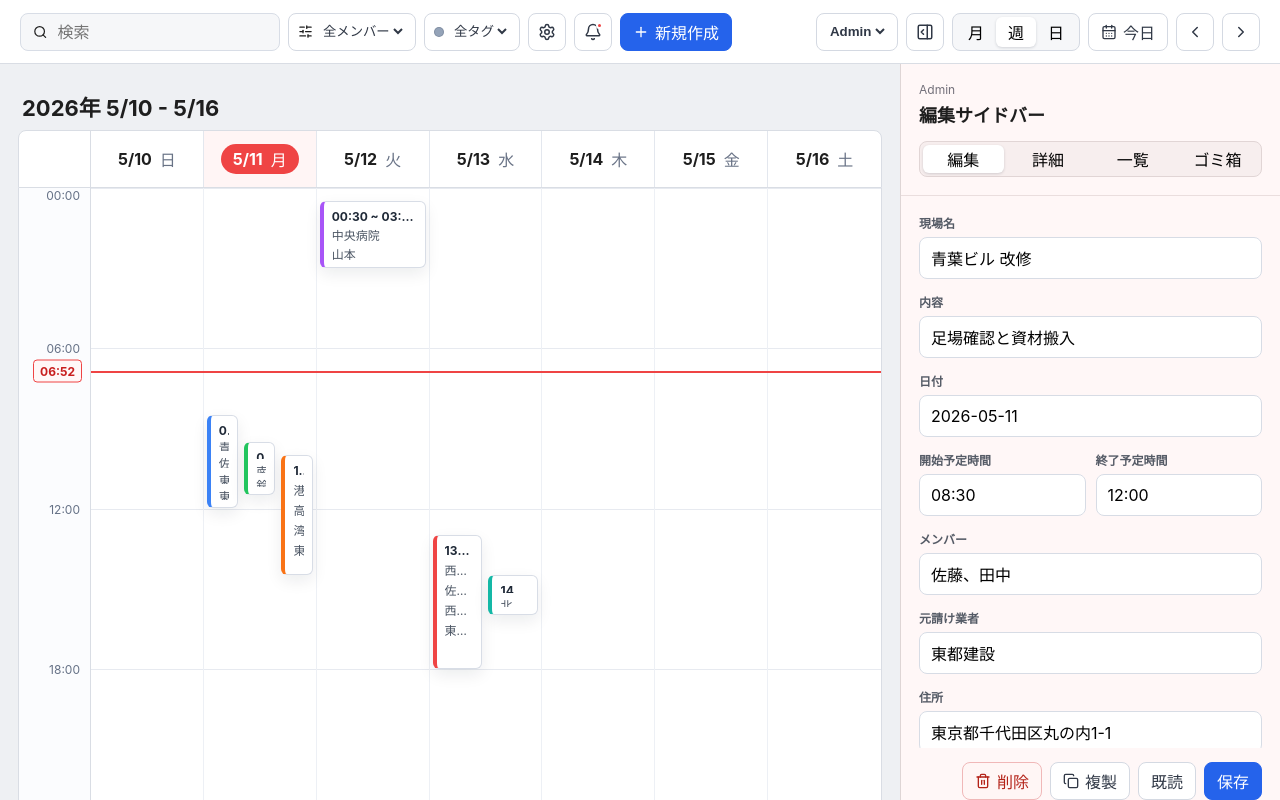
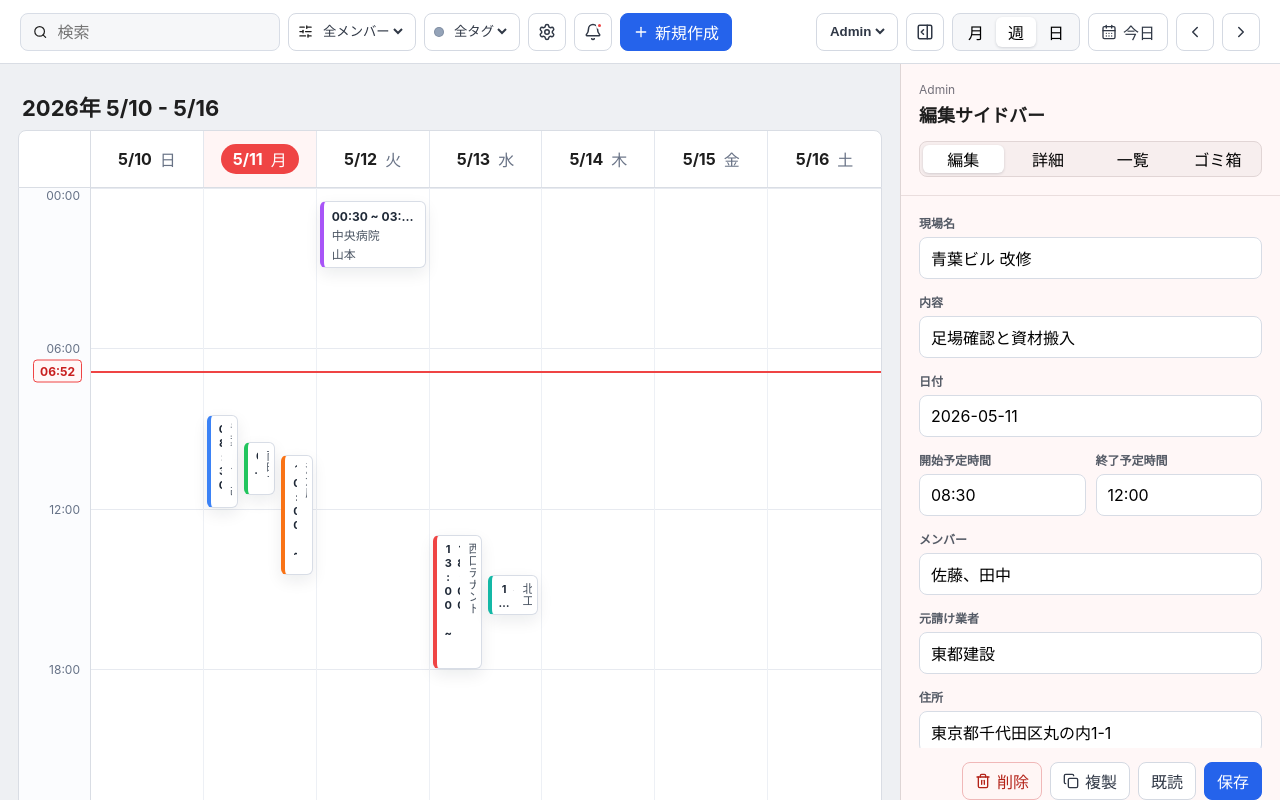
Before and after one commit to Reidev-ai/CalenderApp, a React (Vite) app: page / in a window 1280 px wide. Built offline with nearby package versions, Linux system fonts and the light colour scheme.

Commit message:
タスク表示の改善ー初め

```diff
--- a/src/App.tsx
+++ b/src/App.tsx
@@ -1,4 +1,4 @@
-import { useEffect, useMemo, useState, type PointerEvent as ReactPointerEvent } from "react";
+import { useEffect, useMemo, useRef, useState, type PointerEvent as ReactPointerEvent, type RefObject } from "react";
 import { Bell, CalendarDays, ChevronLeft, ChevronRight, Copy, PanelRightOpen, Plus, Search, Settings, SlidersHorizontal, Trash2 } from "lucide-react";
 import { mockSchedules } from "./mock/mockSchedules";
 import type { CalendarViewMode, LaidOutSchedule, Schedule, SidebarMode, Tag, UserRole } from "./types";
@@ -8,6 +8,7 @@ import { layoutSchedulesForDay } from "./utils/layoutSchedules";
 const weekDays = ["日", "月", "火", "水", "木", "金", "土"];
 const timeMarks = [0, 360, 720, 1080, 1440];
 const fallbackMaxVisibleColumns = 3;
+const minTaskCellWidth = 28;
 const currentMember = "佐藤";
 const storageKey = "calender-schedules-v1";
 const trashStorageKey = "calender-trash-v1";
@@ -48,6 +49,7 @@ export default function App() {
   const [memberFilter, setMemberFilter] = useState("all");
   const [tagFilter, setTagFilter] = useState("all");
   const [maxVisibleColumns, setMaxVisibleColumns] = useState(fallbackMaxVisibleColumns);
+  const [tagContextMenu, setTagContextMenu] = useState<{ tag: Tag; x: number; y: number } | null>(null);
   const now = useCurrentTime();
   const currentMinute = now.getHours() * 60 + now.getMinutes();
   const weekDates = useMemo(() => getWeekDays(anchorDate), [anchorDate]);
@@ -192,6 +194,18 @@ export default function App() {
     setTags((current) => current.map((tag) => (tag.id === tagId ? { ...tag, ...patch } : tag)));
   }
 
+  function openTagContextMenu(tag: Tag, x: number, y: number) {
+    setTagContextMenu({ tag, x, y });
+  }
+
+  function deleteTag(tag: Tag) {
+    setTags((current) => current.filter((item) => item.id !== tag.id));
+    setSchedules((current) => current.map((schedule) => removeTagFromSchedule(schedule, tag.color)));
+    setTrashSchedules((current) => current.map((schedule) => removeTagFromSchedule(schedule, tag.color)));
+    setTagFilter((current) => (current === tag.color ? "all" : current));
+    setTagContextMenu(null);
+  }
+
   function moveAnchor(step: number) {
     setAnchorDate((current) => {
       const next = new Date(current);
@@ -256,7 +270,7 @@ export default function App() {
           <CalendarDayDesktop
             date={anchorDate}
             schedules={visibleSchedules}
-            maxVisibleColumns={maxVisibleColumns}
+            fallbackMaxVisibleColumns={maxVisibleColumns}
             currentMinute={currentMinute}
             onSelectSchedule={openSchedule}
             onOpenOverlapList={openOverlapList}
@@ -265,7 +279,7 @@ export default function App() {
           <CalendarWeekDesktop
             weekDates={weekDates}
             schedules={visibleSchedules}
-            maxVisibleColumns={maxVisibleColumns}
+            fallbackMaxVisibleColumns={maxVisibleColumns}
             currentMinute={currentMinute}
             onSelectSchedule={openSchedule}
             onOpenOverlapList={openOverlapList}
@@ -287,6 +301,7 @@ export default function App() {
           onMarkAsRead={markSelectedAsRead}
           onRestoreSchedule={restoreSchedule}
           onAddTag={addTag}
+          onOpenTagContextMenu={openTagContextMenu}
           onStartResize={startSidebarResize}
         />
       </main>
@@ -298,8 +313,18 @@ export default function App() {
         onAddTag={addTag}
         onUpdateTag={updateTag}
         onOpenTrash={openTrash}
+        onOpenTagContextMenu={openTagContextMenu}
         onClose={() => setSettingOpen(false)}
       />
+      {tagContextMenu && (
+        <TagContextMenu
+          tag={tagContextMenu.tag}
+          x={tagContextMenu.x}
+          y={tagContextMenu.y}
+          onDelete={deleteTag}
+          onClose={() => setTagContextMenu(null)}
+        />
+      )}
     </div>
   );
 }
@@ -488,13 +513,17 @@ function CalendarMonthDesktop({ anchorDate, monthDates, schedules, onSelectSched
 type CalendarWeekDesktopProps = {
   weekDates: Date[];
   schedules: Schedule[];
-  maxVisibleColumns: number;
+  fallbackMaxVisibleColumns: number;
   currentMinute: number;
   onSelectSchedule: (schedule: Schedule) => void;
   onOpenOverlapList: (schedules: Schedule[]) => void;
 };
 
-function CalendarWeekDesktop({ weekDates, schedules, maxVisibleColumns, currentMinute, onSelectSchedule, onOpenOverlapList }: CalendarWeekDesktopProps) {
+function CalendarWeekDesktop({ weekDates, schedules, fallbackMaxVisibleColumns, currentMinute, onSelectSchedule, onOpenOverlapList }: CalendarWeekDesktopProps) {
+  const gridRef = useRef<HTMLDivElement | null>(null);
+  const gridWidth = useElementWidth(gridRef);
+  const dayColumnWidth = gridWidth > 0 ? gridWidth / weekDates.length : 0;
+  const visibleColumnCount = getVisibleStackCount(dayColumnWidth, fallbackMaxVisibleColumns);
   const currentTop = (currentMinute / 1440) * 100;
   const weekStart = weekDates[0];
   const weekEnd = weekDates[weekDates.length - 1];
@@ -507,7 +536,7 @@ function CalendarWeekDesktop({ weekDates, schedules, maxVisibleColumns, currentM
       <WeekHeader weekDates={weekDates} />
       <div className="week-scroll-area">
         <TimeAxis currentMinute={currentMinute} />
-        <div className="week-grid">
+        <div className="week-grid" ref={gridRef}>
           {timeMarks.map((minute) => (
             <div className="time-guide" style={{ top: `${(minute / 1440) * 100}%` }} key={minute} />
           ))}
@@ -515,7 +544,7 @@ function CalendarWeekDesktop({ weekDates, schedules, maxVisibleColumns, currentM
           {weekDates.map((date) => {
             const dateKey = toDateKey(date);
             const daySchedules = schedules.filter((schedule) => schedule.date === dateKey);
-            const laidOut = layoutSchedulesForDay(daySchedules, maxVisibleColumns);
+            const laidOut = layoutSchedulesForDay(daySchedules, visibleColumnCount);
             const hiddenByGroup = groupHiddenSchedules(laidOut);
 
             return (
@@ -547,17 +576,20 @@ function CalendarWeekDesktop({ weekDates, schedules, maxVisibleColumns, currentM
 type CalendarDayDesktopProps = {
   date: Date;
   schedules: Schedule[];
-  maxVisibleColumns: number;
+  fallbackMaxVisibleColumns: number;
   currentMinute: number;
   onSelectSchedule: (schedule: Schedule) => void;
   onOpenOverlapList: (schedules: Schedule[]) => void;
 };
 
-function CalendarDayDesktop({ date, schedules, maxVisibleColumns, currentMinute, onSelectSchedule, onOpenOverlapList }: CalendarDayDesktopProps) {
+function CalendarDayDesktop({ date, schedules, fallbackMaxVisibleColumns, currentMinute, onSelectSchedule, onOpenOverlapList }: CalendarDayDesktopProps) {
+  const gridRef = useRef<HTMLDivElement | null>(null);
+  const gridWidth = useElementWidth(gridRef);
+  const visibleColumnCount = getVisibleStackCount(gridWidth, fallbackMaxVisibleColumns);
   const currentTop = (currentMinute / 1440) * 100;
   const dateKey = toDateKey(date);
   const daySchedules = schedules.filter((schedule) => schedule.date === dateKey);
-  const laidOut = layoutSchedulesForDay(daySchedules, maxVisibleColumns);
+  const laidOut = layoutSchedulesForDay(daySchedules, visibleColumnCount);
   const hiddenByGroup = groupHiddenSchedules(laidOut);
 
   return (
@@ -566,7 +598,7 @@ function CalendarDayDesktop({ date, schedules, maxVisibleColumns, currentMinute,
       <WeekHeader weekDates={[date]} className="day-header" />
       <div className="week-scroll-area day-view-area">
         <TimeAxis currentMinute={currentMinute} />
-        <div className="week-grid day-grid">
+        <div className="week-grid day-grid" ref={gridRef}>
           {timeMarks.map((minute) => (
             <div className="time-guide" style={{ top: `${(minute / 1440) * 100}%` }} key={minute} />
           ))}
@@ -641,14 +673,33 @@ function TimeAxis({ currentMinute }: { currentMinute: number }) {
 }
 
 function TaskCell({ item, onClick }: { item: LaidOutSchedule; onClick: () => void }) {
+  const cellRef = useRef<HTMLButtonElement | null>(null);
+  const [cellWidth, setCellWidth] = useState(0);
   const width = `calc(${100 / item.columnCount}% - 6px)`;
   const left = `calc(${(100 / item.columnCount) * item.columnIndex}% + 3px)`;
-  const showMore = item.heightPercent > 8;
-  const showFull = item.heightPercent > 14;
+  const isNarrow = cellWidth > 0 && cellWidth < 74;
+  const showSiteName = item.heightPercent > 3.8;
+  const showMembers = !isNarrow && item.heightPercent > 8;
+  const showContractor = !isNarrow && item.heightPercent > 14;
+  const showAddress = !isNarrow && item.heightPercent > 18;
+
+  useEffect(() => {
+    const node = cellRef.current;
+    if (!node) return;
+
+    const updateWidth = () => setCellWidth(node.getBoundingClientRect().width);
+    updateWidth();
+
+    const observer = new ResizeObserver(updateWidth);
+    observer.observe(node);
+
+    return () => observer.disconnect();
+  }, []);
 
   return (
     <button
-      className="task-cell"
+      ref={cellRef}
+      className={`task-cell ${isNarrow ? "narrow" : ""}`}
       style={{
         top: `${item.topPercent}%`,
         height: `${item.heightPercent}%`,
@@ -661,10 +712,10 @@ function TaskCell({ item, onClick }: { item: LaidOutSchedule; onClick: () => voi
       <strong>
         {item.schedule.startTime} ~ {item.schedule.endTime}
       </strong>
-      <span>{item.schedule.siteName}</span>
-      {showMore && <span>{item.schedule.members.join("、")}</span>}
-      {showFull && <span>{item.schedule.contractor}</span>}
-      {showFull && <span>{item.schedule.address}</span>}
+      {showSiteName && <span>{item.schedule.siteName}</span>}
+      {showMembers && <span>{item.schedule.members.join("、")}</span>}
+      {showContractor && <span>{item.schedule.contractor}</span>}
+      {showAddress && <span>{item.schedule.address}</span>}
     </button>
   );
 }
@@ -699,6 +750,7 @@ type SideBarProps = {
   onMarkAsRead: () => void;
   onRestoreSchedule: (schedule: Schedule) => void;
   onAddTag: () => void;
+  onOpenTagContextMenu: (tag: Tag, x: number, y: number) => void;
   onStartResize: (event: ReactPointerEvent<HTMLButtonElement>) => void;
 };
 
@@ -718,6 +770,7 @@ function SideBar({
   onMarkAsRead,
   onRestoreSchedule,
   onAddTag,
+  onOpenTagContextMenu,
   onStartResize,
 }: SideBarProps) {
   return (
@@ -746,6 +799,7 @@ function SideBar({
             role={role}
             tags={tags}
             onAddTag={onAddTag}
+            onOpenTagContextMenu={onOpenTagContextMenu}
             onSave={onSaveSchedule}
             onDelete={onDeleteSchedule}
             onDuplicate={onDuplicateSchedule}
@@ -766,6 +820,7 @@ function ScheduleEditor({
   role,
   tags,
   onAddTag,
+  onOpenTagContextMenu,
   onSave,
   onDelete,
   onDuplicate,
@@ -775,6 +830,7 @@ function ScheduleEditor({
   role: UserRole;
   tags: Tag[];
   onAddTag: () => void;
+  onOpenTagContextMenu: (tag: Tag, x: number, y: number) => void;
   onSave: (schedule: Schedule) => void;
   onDelete: (scheduleId: string) => void;
   onDuplicate: (schedule: Schedule) => void;
@@ -833,7 +889,14 @@ function ScheduleEditor({
             const selected = getScheduleTagColors(draft).includes(tag.color);
 
             return (
-              <label className={`tag-choice ${selected ? "selected" : ""}`} key={tag.id}>
+              <label
+                className={`tag-choice ${selected ? "selected" : ""}`}
+                key={tag.id}
+                onContextMenu={(event) => {
+                  event.preventDefault();
+                  onOpenTagContextMenu(tag, event.clientX, event.clientY);
+                }}
+              >
                 <input
                   type="checkbox"
                   checked={selected}
@@ -849,7 +912,13 @@ function ScheduleEditor({
       </div>
       <label className="field">
         <span>メモ</span>
-        <textarea value={draft.memo} disabled={!canEdit} rows={5} onChange={(event) => updateDraft("memo", event.target.value)} />
+        <textarea
+          className="auto-size-textarea"
+          value={draft.memo}
+          disabled={!canEdit}
+          rows={getTextareaRows(draft.memo)}
+          onChange={(event) => updateDraft("memo", event.target.value)}
+        />
       </label>
       <ReadStatus schedule={draft} />
       <div className="sidebar-actions">
@@ -972,6 +1041,36 @@ function NotificationPanel({ unreadSchedules, onSelectSchedule }: { unreadSchedu
   );
 }
 
+function TagContextMenu({
+  tag,
+  x,
+  y,
+  onDelete,
+  onClose,
+}: {
+  tag: Tag;
+  x: number;
+  y: number;
+  onDelete: (tag: Tag) => void;
+  onClose: () => void;
+}) {
+  return (
+    <>
+      <button className="context-menu-backdrop" aria-label="タグメニューを閉じる" onClick={onClose} />
+      <div className="tag-context-menu" style={{ left: x, top: y }}>
+        <div className="tag-context-title">
+          <span className="tag-preview-dot" style={{ background: tag.color }} />
+          <strong>{tag.name}</strong>
+        </div>
+        <button className="danger-button" onClick={() => onDelete(tag)}>
+          <Trash2 size={15} />
+          削除
+        </button>
+      </div>
+    </>
+  );
+}
+
 function SettingDrawer({
   open,
   maxVisibleColumns,
@@ -980,6 +1079,7 @@ function SettingDrawer({
   onAddTag,
   onUpdateTag,
   onOpenTrash,
+  onOpenTagContextMenu,
   onClose,
 }: {
   open: boolean;
@@ -989,6 +1089,7 @@ function SettingDrawer({
   onAddTag: () => void;
   onUpdateTag: (tagId: string, patch: Partial<Tag>) => void;
   onOpenTrash: () => void;
+  onOpenTagContextMenu: (tag: Tag, x: number, y: number) => void;
   onClose: () => void;
 }) {
   return (
@@ -1022,7 +1123,14 @@ function SettingDrawer({
             </button>
           </div>
           {tags.map((tag) => (
-            <div className="tag-editor-row" key={tag.id}>
+            <div
+              className="tag-editor-row"
+              key={tag.id}
+              onContextMenu={(event) => {
+                event.preventDefault();
+                onOpenTagContextMenu(tag, event.clientX, event.clientY);
+              }}
+            >
               <input
                 className="tag-color-input"
                 type="color"
@@ -1087,6 +1195,15 @@ function splitMembers(value: string) {
     .filter(Boolean);
 }
 
+function getTextareaRows(value: string) {
+  return Math.min(12, Math.max(3, value.split("\n").length));
+}
+
+function getVisibleStackCount(dayColumnWidth: number, fallback: number) {
+  if (dayColumnWidth <= 0) return fallback;
+  return Math.max(1, Math.floor(dayColumnWidth / minTaskCellWidth));
+}
+
 function createScheduleId() {
   return `task-${Date.now()}-${Math.random().toString(16).slice(2)}`;
 }
@@ -1097,6 +1214,15 @@ function getScheduleTagColors(schedule: Schedule) {
 
 function getPrimaryTagColor(schedule: Schedule) {
   return getScheduleTagColors(schedule)[0] ?? "#3b82f6";
+}
+
+function removeTagFromSchedule(schedule: Schedule, color: string): Schedule {
+  const nextColors = getScheduleTagColors(schedule).filter((tagColor) => tagColor !== color);
+  return {
+    ...schedule,
+    tagColors: nextColors,
+    tagColor: nextColors[0] ?? "#3b82f6",
+  };
 }
 
 function useCurrentTime() {
@@ -1112,3 +1238,22 @@ function useCurrentTime() {
 
   return now;
 }
+
+function useElementWidth(ref: RefObject<HTMLElement | null>) {
+  const [width, setWidth] = useState(0);
+
+  useEffect(() => {
+    const node = ref.current;
+    if (!node) return;
+
+    const updateWidth = () => setWidth(node.getBoundingClientRect().width);
+    updateWidth();
+
+    const observer = new ResizeObserver(updateWidth);
+    observer.observe(node);
+
+    return () => observer.disconnect();
+  }, [ref]);
+
+  return width;
+}
--- a/src/styles.css
+++ b/src/styles.css
@@ -514,6 +514,27 @@ button {
   color: #4b5563;
 }
 
+.task-cell.narrow {
+  flex-direction: column;
+  align-items: flex-start;
+  gap: 6px;
+  padding: 6px 5px;
+  writing-mode: vertical-lr;
+  text-orientation: upright;
+}
+
+.task-cell.narrow strong,
+.task-cell.narrow span {
+  max-width: none;
+  max-height: 100%;
+  line-height: 1.15;
+  white-space: normal;
+}
+
+.task-cell.narrow strong {
+  font-size: 11px;
+}
+
 .hidden-count {
   position: absolute;
   right: 6px;
@@ -701,6 +722,14 @@ button {
 button:disabled {
   cursor: not-allowed;
   opacity: 0.58;
+}
+
+.auto-size-textarea {
+  min-height: 78px;
+  max-height: 260px;
+  resize: none;
+  overflow-y: auto;
+  line-height: 1.5;
 }
 
 .field-row {
@@ -929,3 +958,39 @@ button:disabled {
   width: 42px;
   padding: 4px !important;
 }
+
+.context-menu-backdrop {
+  position: fixed;
+  inset: 0;
+  z-index: 30;
+  border: 0;
+  background: transparent;
+}
+
+.tag-context-menu {
+  position: fixed;
+  z-index: 31;
+  min-width: 150px;
+  display: flex;
+  flex-direction: column;
+  gap: 8px;
+  padding: 10px;
+  border: 1px solid #d9dde4;
+  border-radius: 8px;
+  background: #ffffff;
+  box-shadow: 0 12px 32px rgb(15 23 42 / 0.18);
+}
+
+.tag-context-title {
+  display: flex;
+  align-items: center;
+  gap: 8px;
+  min-width: 0;
+}
+
+.tag-context-title strong {
+  overflow: hidden;
+  text-overflow: ellipsis;
+  white-space: nowrap;
+  font-size: 13px;
+}
```
